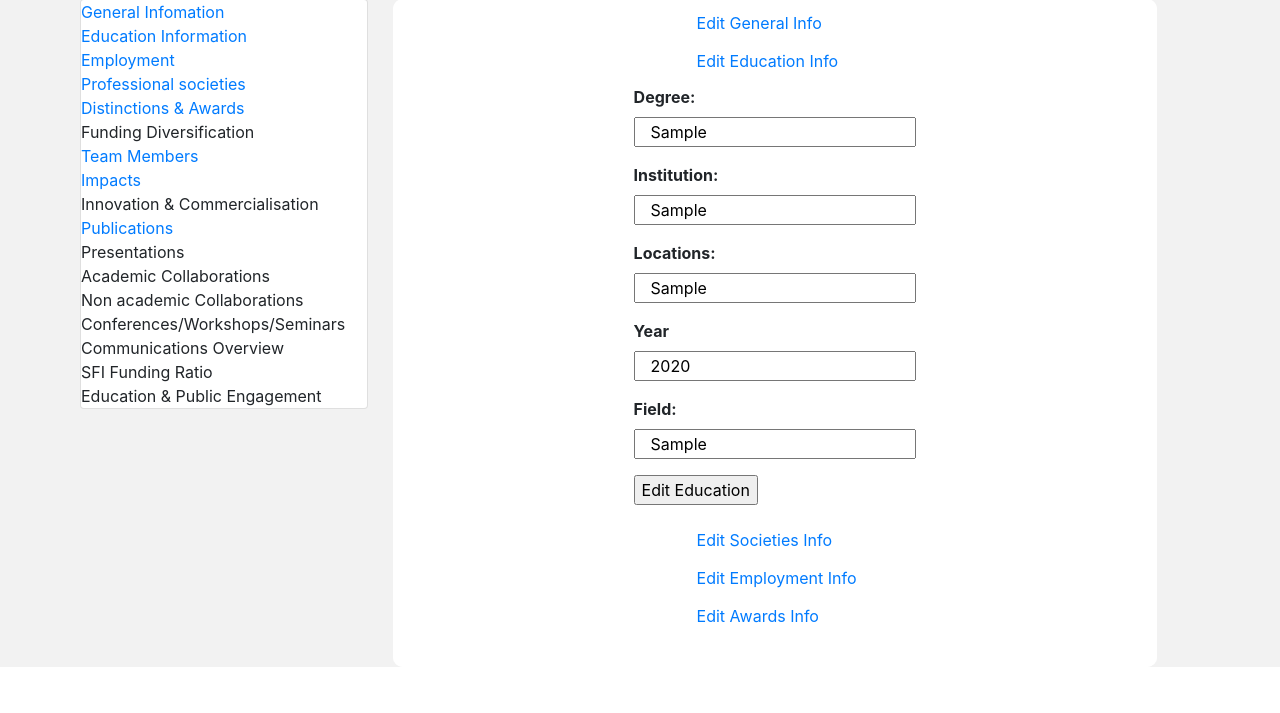
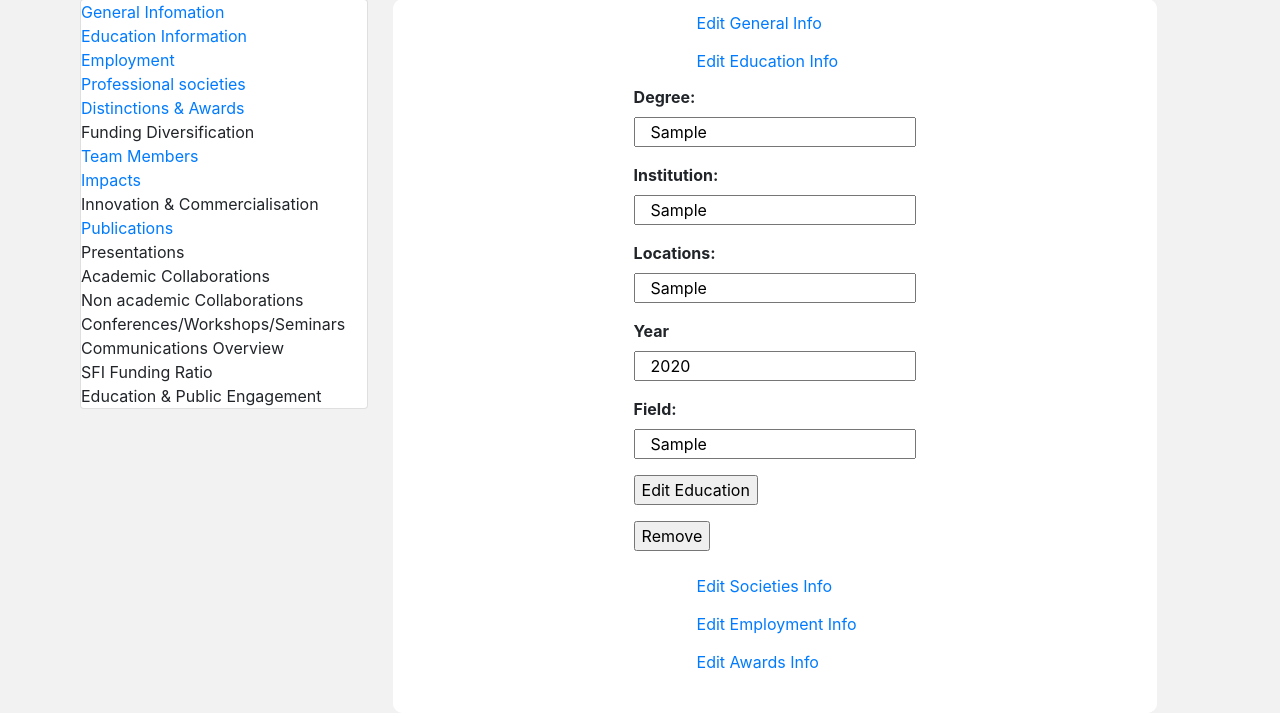
Before and after one commit to johnny1304/Team9, a Flask app: page /edit_info in a window 1280 px wide, after a click on "Edit Education Info". Shown: the part 442-1155 px from the top of the page. Before the commit the page ends 1109 px from the top, so only its background shows below. Run offline with Flask 2, Linux system fonts and the light colour scheme; a user stored in the database is signed in; tables that the repository leaves empty or names only in its code hold one stand-in row (values such as "Sample post"); some libraries are stand-ins or nearby versions.

Commit message:
added remove for education, employment, societies and awards

```diff
--- a/app.py
+++ b/app.py
@@ -485,6 +485,7 @@ class UpdateEmploymentForm(FlaskForm):
     location = StringField('Location:', validators=[ Length(max=50)])
     years = IntegerField('Years:')
     submit_emp = SubmitField('Edit Employment')
+    remove_emp = SubmitField('Remove')
 
 
 
@@ -959,10 +960,8 @@ def edit_info():
             return redirect(url_for('profile'))
 
 
-        #print(update_educa
-        #
-        # tion.errors)
 
+       # Edit societies
         elif update_societies.validate_on_submit and "submit_soc" in request.form:
             print("here")
             start_date = update_societies.start_date.data
@@ -982,7 +981,21 @@ def edit_info():
             cur.close()
             conn.close()
             return redirect(url_for('profile'))
+        # Remove societies
+        elif update_societies.validate_on_submit and "remove_soc" in request.form:
+            print("here")
 
+            id1 = update_societies.id.data
+
+            conn = mysql.connect
+            cur= conn.cursor()
+            # execute a query
+            cur.execute(f"""DELETE FROM Societies WHERE ID ={id1};  """)
+            conn.commit()
+            cur.close()
+            conn.close()
+            return redirect(url_for('profile'))
+        # Edit Education
         elif update_education.validate_on_submit and "submit_edu" in request.form:
             degree = update_education.degree.data
             institution = update_education.institution.data
@@ -1001,7 +1014,22 @@ def edit_info():
             cur.close()
             conn.close()
             return redirect(url_for('profile'))
+        #Remove Edu
+        elif update_education.validate_on_submit and "remove_edu" in request.form:
+            print("here")
 
+            id1 = update_education.id.data
+
+            conn = mysql.connect
+            cur= conn.cursor()
+            # execute a query
+            cur.execute(f"""DELETE FROM Education WHERE ID ={id1};  """)
+            conn.commit()
+            cur.close()
+            conn.close()
+            return redirect(url_for('profile'))
+
+        #Edit Employment
         elif update_employment.validate_on_submit and "submit_emp" in request.form:
             company = update_employment.company.data
             location = update_employment.location.data
@@ -1017,7 +1045,22 @@ def edit_info():
             cur.close()
             conn.close()
             return redirect(url_for('profile'))
+        #Remove Employment
+        elif update_employment.validate_on_submit and "remove_emp" in request.form:
+            print("here")
 
+            id1 = update_employment.id.data
+
+            conn = mysql.connect
+            cur= conn.cursor()
+            # execute a query
+            cur.execute(f"""DELETE FROM Employment WHERE ID ={id1};  """)
+            conn.commit()
+            cur.close()
+            conn.close()
+            return redirect(url_for('profile'))
+
+        #Edit Awards
         elif update_awards.validate_on_submit and "submit_awrd" in request.form:
             year = update_awards.year.data
             award_body = update_awards.award_body.data
@@ -1029,6 +1072,20 @@ def edit_info():
             cur= conn.cursor()
             # execute a query
             cur.execute(f"""UPDATE Awards SET Year = {year}, AwardingBody = '{award_body}', Details = '{details}',TeamMember = '{team_member}' WHERE ID ={id3};  """)
+            conn.commit()
+            cur.close()
+            conn.close()
+            return redirect(url_for('profile'))
+        #Remove Awards
+        elif update_awards.validate_on_submit and "remove_awrd" in request.form:
+            print("here")
+
+            id1 = update_awards.id.data
+
+            conn = mysql.connect
+            cur= conn.cursor()
+            # execute a query
+            cur.execute(f"""DELETE FROM Awards WHERE ID ={id1};  """)
             conn.commit()
             cur.close()
             conn.close()
--- a/templates/edit_info.html
+++ b/templates/edit_info.html
@@ -94,6 +94,9 @@
                                         <div class="form-group col-lg-6 " id="edit edu">
                                             {{ form2.submit_edu}}
                                         </div>
+                                        <div class="form-group col-lg-6 " id="edit edu">
+                                            {{ form2.remove_edu}}
+                                        </div>
 
                             </form>
                         {% endfor %}
@@ -136,6 +139,9 @@
                                         <div class="form-group col-lg-6 " id="edit soc">
                                             {{ form3.submit_soc}}
                                         </div>
+                                        <div class="form-group col-lg-6 " id="edit soc">
+                                            {{ form3.remove_soc}}
+                                        </div>
 
                             </form>
                         {% endfor %}
@@ -172,6 +178,9 @@
 
                                         <div class="form-group col-lg-6 " id="edit soc">
                                             {{ form4.submit_emp}}
+                                        </div>
+                                        <div class="form-group col-lg-6 " id="edit soc">
+                                            {{ form4.remove_emp}}
                                         </div>
 
                             </form>
@@ -214,6 +223,9 @@
                                         <div class="form-group col-lg-6 " id="edit soc">
                                             {{ form5.submit_awrd}}
                                         </div>
+                                        <div class="form-group col-lg-6 " id="edit soc">
+                                            {{ form5.remove_awrd}}
+                                        </div>
 
                             </form>
                         {% endfor %}
```
